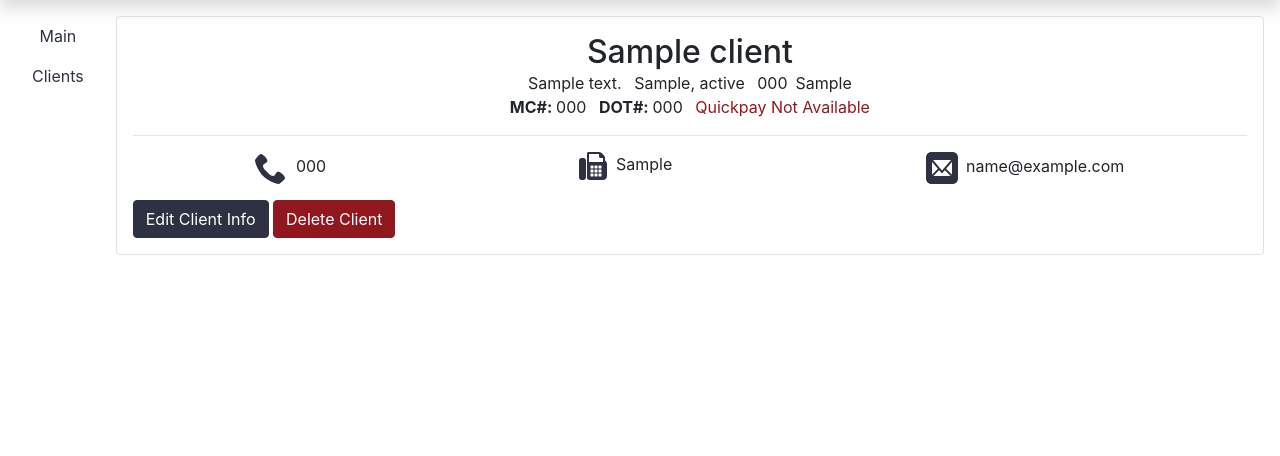
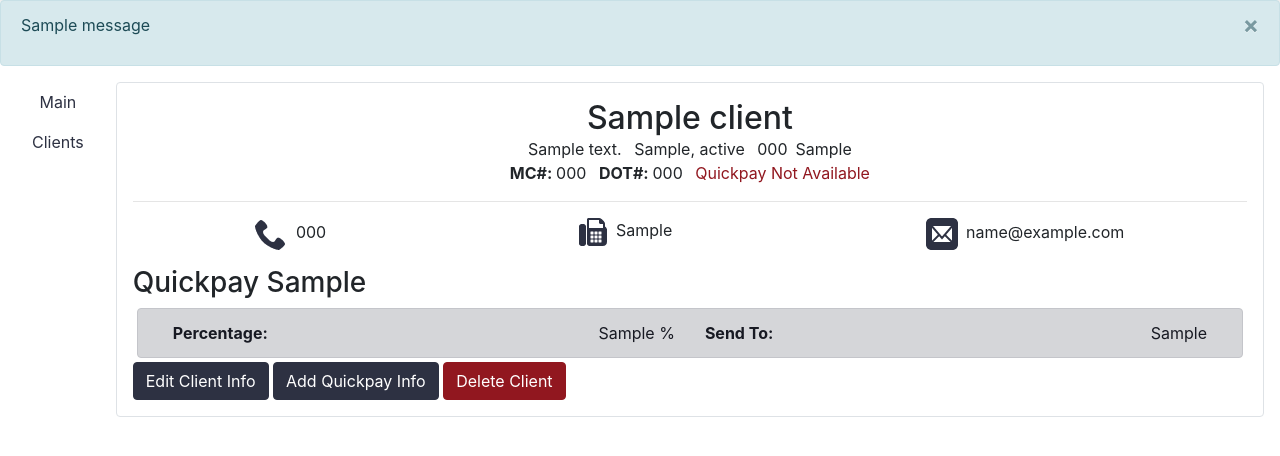
Before and after one commit to alsalgu/saldanaexpress, a Flask app: page /dashboard/clients/1 in a window 1280 px wide. Shown: the part 56-512 px from the top of the page. Run offline with Flask 2, Linux system fonts and the light colour scheme; a user stored in the database is signed in; tables that the repository leaves empty hold one stand-in row (values such as "Sample post"); one stand-in notice (Sample message) is shown; some libraries are stand-ins or nearby versions.

Commit message:
Full CRUD Functionality for Clients and Quickpay

```diff
--- /dev/null
+++ b/app/main/forms.py
@@ -0,0 +1,27 @@
+from flask_wtf import FlaskForm
+from wtforms import StringField, PasswordField, BooleanField, SubmitField, SelectField
+from wtforms.validators import DataRequired, Email, EqualTo, ValidationError
+from app.database.models import User
+
+class EditClientForm(FlaskForm):
+    client_name = StringField('Client Name')
+    email = StringField('Email')
+    phone = StringField('Phone')
+    fax = StringField('Fax')
+    address = StringField('Address')
+    city = StringField('City')
+    state = StringField('State')
+    country = StringField('Country')
+    mc_number = StringField('MC#')
+    dot_number = StringField('DOT#')
+    quickpay = SelectField('Quickpay Available', choices=[('1', 'Yes'), ('0', 'No')])
+    submitClient = SubmitField('Save Changes')
+
+class EditQuickpayForm(FlaskForm):
+    pay_percentage = StringField('Percentage')
+    send_to = StringField('Send To')
+    send_to_type = SelectField('Send-To Type', choices=[('Address', 'Address'), ('Email', 'Email'), ('Fax', 'Fax')])
+    submitQuickpay = SubmitField('Save Changes')
+
+class DeleteClient(FlaskForm):
+    submitDelete = SubmitField('Confirm Deletion')
--- a/app/main/routes.py
+++ b/app/main/routes.py
@@ -5,6 +5,7 @@ from app.main import bp
 from flask_login import current_user, login_user, logout_user, login_required
 from app.database.models import User, Client, Quickpay
 from werkzeug.urls import url_parse
+from app.main.forms import EditClientForm, EditQuickpayForm, DeleteClient
 
 @bp.route('/')
 def index():
@@ -30,6 +31,7 @@ def clients():
                             fax = request.form['fax-number'],
                             address = formatted_address,
                             zipcode = request.form['postal_code'],
+                            city = request.form['locality'],
                             state = request.form['administrative_area_level_1'],
                             country = request.form['country'],
                             user_id = current_user.id,
@@ -47,25 +49,56 @@ def clients():
 @login_required
 def singleClient(client_id):
     current_client = Client.query.filter_by(id=client_id, user_id=current_user.id).first()
-    current_client_quickpay = Quickpay.query.filter_by(client_id = client_id).first()
-    if current_client_quickpay is None and request.method == "POST":
-        newQuickpay = Quickpay(pay_percentage = request.form['qp-percentage'],
-                                send_to = request.form['send-to'],
-                                send_to_type = request.form['send-to-type'],
+    current_client_quickpay = Quickpay.query.filter_by(client_id=client_id).first()
+    form = EditClientForm()
+    form2 = EditQuickpayForm()
+    form3 = DeleteClient()
+    if current_client_quickpay is None and form2.validate_on_submit():
+        newQuickpay = Quickpay(pay_percentage = form2.pay_percentage.data,
+                                send_to = form2.send_to.data,
+                                send_to_type = form2.send_to_type.data,
                                 client_id = current_client.id)
         db.session.add(newQuickpay)
+        db.session.commit()
         flash('New Quickpay Info')
+        return redirect(url_for('main.singleClient', client_id=current_client.id))
+    if form2.submitQuickpay.data and form2.validate_on_submit():
+        if form2.pay_percentage.data:
+            current_client_quickpay.pay_percentage = form2.pay_percentage.data
+        if form2.send_to.data:
+            current_client_quickpay.send_to = form2.send_to.data
+        if form2.send_to_type:
+            current_client_quickpay.send_to_type = form2.send_to_type.data
+        db.session.add(current_client_quickpay)
         db.session.commit()
-        return render_template('dashboard/dash-client-view.html', current_client=current_client, current_client_quickpay = current_client_quickpay)
-    elif request.method == "POST":
-        if request.form['qp-percentage']:
-            current_client_quickpay.pay_percentage = request.form['qp-percentage']
-        if request.form['send-to']:
-            current_client_quickpay.send_to = request.form['send-to']
-        if request.form['send-to-type']:
-            current_client_quickpay.send_to_type = request.form['send-to-type']
-        db.session.add(current_client_quickpay)
-        flash('Quickpay Updated')
+        flash('Quickpay Updated!')
+        return redirect(url_for('main.singleClient', client_id=current_client.id))
+    if form3.submitDelete.data and form3.validate_on_submit():
+        db.session.delete(current_client)
         db.session.commit()
-    else:
-        return render_template('dashboard/dash-client-view.html', current_client=current_client, current_client_quickpay = current_client_quickpay)
+        flash('Client Deleted!')
+        return redirect(url_for('main.clients'))
+    if form.submitClient.data and form.validate_on_submit():
+        if form.client_name.data:
+            current_client.client_name = form.client_name.data
+        if form.email.data:
+            current_client.email = form.email.data
+        if form.phone.data:
+            current_client.phone = form.phone.data
+        if form.fax.data:
+            current_client.fax = form.fax.data
+        if form.address.data:
+            current_client.address = form.address.data
+        if form.city.data:
+            current_client.city = form.city.data
+        if form.state.data:
+            current_client.state = form.state.data
+        if form.country.data:
+            current_client.country = form.country.data
+        if form.quickpay.data:
+            current_client.quickpay = form.quickpay.data
+        db.session.add(current_client)
+        db.session.commit()
+        flash('Client Updated!')
+        return redirect(url_for('main.singleClient', client_id=current_client.id))
+    return render_template('dashboard/dash-client-view.html', current_client=current_client, current_client_quickpay = current_client_quickpay, form=form, form2=form2, form3=form3)
--- a/app/templates/base.html
+++ b/app/templates/base.html
@@ -18,6 +18,21 @@
     </noscript>
     <!-- Navbar Block-->
     <div id="base-nav">{% include 'layout/navbar-top.html' %}</div>
+    <!-- Flash Messages -->
+    {% with messages = get_flashed_messages() %}
+    {% if messages %}
+    <div class="alert alert-info alert-dismissible fade show" role="alert">
+        <button type="button" class="close" data-dismiss="alert" aria-label="Close">
+            <span aria-hidden="true">&times;</span>
+        </button>
+        <ul class="list-unstyled">
+            {% for message in messages %}
+            <li>{{ message }}</li>
+            {% endfor %}
+        </ul>
+    </div>
+    {% endif %}
+    {% endwith %}
     <!-- Main Block-->
     <div id="base-content" class="m-3">{% block content %}{% endblock %}</div>
     <!-- Footer Block-->
--- a/app/templates/dashboard/dash-add-quickpay.html
+++ b/app/templates/dashboard/dash-add-quickpay.html
@@ -1,22 +1,32 @@
 <div class="modal-body">
-    <form method="POST">
-        <label class="sr-only" for="qp-percentage">Pay Percentage</label>
-        <span class="mb-2">Pay Percentage:</span>
-        <input type="text" class="form-control mb-2" id="qp-percentage" name="qp-percentage" placeholder="5">
-
-        <span class="mb-2">Send To:</span>
-        <input type="text" class="form-control mb-2" id="send-to" name="send-to" placeholder="pay@payme.now">
-
-        <span class="mb-2">Send-To Type:</span><br/>
-        <select id="send-to-type" name="send-to-type">
-            <option>Address</option>
-            <option>Email</option>
-            <option>Fax</option>
-        </select>
+    <div class="alert alert-info">Leave blank if no change is required.</div>
+    <form method="POST" action="#">
+            {{ form2.hidden_tag() }}
+            <p>
+                {{ form2.pay_percentage.label }}<br>
+                {{ form2.pay_percentage(size=32) }}<br>
+                {% for error in form2.pay_percentage.errors %}
+                <div class="alert alert-danger">{{ error }}</div>
+                {% endfor %}
+            </p>
+            <p>
+                {{ form2.send_to.label }}<br>
+                {{ form2.send_to(size=32) }}<br>
+                {% for error in form2.send_to.errors %}
+                <div class="alert alert-danger">{{ error }}</div>
+                {% endfor %}
+            </p>
+            <p>
+                {{ form2.send_to_type.label }}<br>
+                {{ form2.send_to_type() }}<br>
+                {% for error in form2.send_to_type.errors %}
+                <div class="alert alert-danger">{{ error }}</div>
+                {% endfor %}
+            </p>
 
         <div class="modal-footer">
             <button type="button" class="btn btn-secondary" data-dismiss="modal">Cancel</button>
-            <input type="submit" value="Accept" class="btn btn-primary" />
+            {{ form2.submitQuickpay() }}
         </div>
     </form>
 </div>
--- a/app/templates/dashboard/dash-client-view.html
+++ b/app/templates/dashboard/dash-client-view.html
@@ -50,24 +50,31 @@
                 </li>
             </ul>
         </div>
-        {% if current_client.quickpay == 1 %}
         <div id="quickpay-info">
             {% if current_client_quickpay is none %}
-            QuickPay Not Set Up
+            Quickpay not available
             {% else %}
-            QuickPay Info
+            {% include 'dashboard/dash-quickpay-view.html' %}
             {% endif %}
         </div>
-        {% endif %}
     </div>
     <div id="client-manage-buttons">
-        <div class="btn btn-primary">Edit Client Info</div>
-        {% if current_client.quickpay == 1 %}
-        <a href="#" class="btn btn-primary" data-toggle="modal" data-target="#AddQuickpayModal">Edit Quickpay Info</a>
-        {% endif %}
-        <div class="btn btn-danger">Delete Client</div>
+        <a href="#" id="editClientButton" class="btn btn-primary" data-toggle="modal" data-target="#editClientModal">
+            Edit Client Info
+        </a>
+        <a href="#" id="quickpayButton" class="btn btn-primary" data-toggle="modal" data-target="#AddQuickpayModal">
+            {% if current_client.quickpay == 1 %}
+            Edit Quickpay Info
+            {% else %}
+            Add Quickpay Info
+            {% endif %}
+        </a>
+        <a href="#" id="deleteClientBUtton" class="btn btn-danger" data-toggle="modal" data-target="#deleteClientModal">
+            Delete Client
+        </a>
 
     </div>
+
 </div>
 
 <!-- Modal -->
@@ -85,6 +92,31 @@
     </div>
 </div>
 
+<!-- Edit Client Info Modal -->
+<div class="modal" id="editClientModal" tabindex="-1" role="dialog" aria-labelledby="editClientModalLabel" aria-hidden="true">
+    <div class="modal-dialog" role="document">
+        <div class="modal-content">
+            <div class="modal-header">
+                <h5 class="modal-title" id="editClientModalLabel">Edit Client Info</h5>
+            </div>
+            {% include 'dashboard/dash-edit-client.html' %}
+        </div>
+    </div>
+</div>
+
+<!-- DElete Modal -->
+<div class="modal" id="deleteClientModal" tabindex="-1" role="dialog" aria-labelledby="deleteClientModalLabel"
+    aria-hidden="true">
+    <div class="modal-dialog" role="document">
+        <div class="modal-content">
+            <div class="modal-header">
+                <h5 class="modal-title" id="deleteClientModalLabel">Delete Client Info</h5>
+            </div>
+            {% include 'dashboard/dash-delete-client.html' %}
+        </div>
+    </div>
+</div>
+
 
 
 {% endblock %}
--- /dev/null
+++ b/app/templates/dashboard/dash-delete-client.html
@@ -0,0 +1,14 @@
+<div class="modal-body">
+    <div class="alert alert-danger">
+        <p>Are you sure you want to delete {{current_client.client_name}}?</p>
+        <p class="font-weight-bold m-0 p-0">This action is irreversible!</p>
+    </div>
+    <form method="POST" action="#">
+        {{ form3.hidden_tag() }}
+
+        <div class="modal-footer">
+            <button type="button" class="btn btn-secondary" data-dismiss="modal">Cancel</button>
+            {{ form3.submitDelete() }}
+    </form>
+</div>
+</div>
--- /dev/null
+++ b/app/templates/dashboard/dash-edit-client.html
@@ -0,0 +1,70 @@
+<div class="modal-body text-center">
+    <div class="alert alert-info">Leave blank if no change is required.</div>
+    <form method="POST" action="#">
+        {{ form.hidden_tag() }}
+        <p>
+            {{ form.client_name.label }}<br>
+            {{ form.client_name(size=32) }}<br>
+            {% for error in form.client_name.errors %}
+            <div class="alert alert-danger">{{ error }}</div>
+            {% endfor %}
+        </p>
+        <p>
+            {{ form.email.label }}<br>
+            {{ form.email(size=32) }}<br>
+            {% for error in form.email.errors %}
+            <div class="alert alert-danger">{{ error }}</div>
+            {% endfor %}
+        </p>
+        <p>
+            {{ form.phone.label }}<br>
+            {{ form.phone(size=32) }}<br>
+            {% for error in form.phone.errors %}
+            <div class="alert alert-danger">{{ error }}</div>
+            {% endfor %}
+        </p>
+        <p>
+            {{ form.fax.label }}<br>
+            {{ form.fax(size=32) }}<br>
+            {% for error in form.fax.errors %}
+            <div class="alert alert-danger">{{ error }}</div>
+            {% endfor %}
+        </p>
+        <p>
+            {{ form.address.label }}<br>
+            {{ form.address(size=32) }}<br>
+            {% for error in form.address.errors %}
+            <div class="alert alert-danger">{{ error }}</div>
+            {% endfor %}
+        </p>
+        <p>
+            {{ form.city.label }}<br>
+            {{ form.city(size=32) }}<br>
+            {% for error in form.email.errors %}
+            <div class="alert alert-danger">{{ error }}</div>
+            {% endfor %}
+        </p>
+        <p>
+            {{ form.state.label }}<br>
+            {{ form.state(size=32) }}<br>
+            {% for error in form.city.errors %}
+            <div class="alert alert-danger">{{ error }}</div>
+            {% endfor %}
+        </p>
+        <p>
+            {{ form.country.label }}<br>
+            {{ form.country(size=32) }}<br>
+            {% for error in form.country.errors %}
+            <div class="alert alert-danger">{{ error }}</div>
+            {% endfor %}
+        </p>
+        <p>
+            {{form.quickpay.label}}<br/>
+            {{form.quickpay()}}
+        </p>
+        <div class="modal-footer">
+            <button type="button" class="btn btn-secondary" data-dismiss="modal">Cancel</button>
+            {{ form.submitClient() }}
+        </div>
+    </form>
+</div>
--- /dev/null
+++ b/app/templates/dashboard/dash-quickpay-view.html
@@ -0,0 +1,14 @@
+<div>
+    <h3>Quickpay {{current_client_quickpay.send_to_type}}</h3>
+    <div class="row alert alert-primary m-1">
+        <div class="col d-flex justify-content-between">
+            <span class="font-weight-bold">Percentage: </span>
+            <span>{{current_client_quickpay.pay_percentage}} %</span>
+        </div>
+        <div class="col d-flex justify-content-between">
+            <span class="font-weight-bold">Send To: </span>
+            <span>{{current_client_quickpay.send_to}}</span>
+        </div>
+    </div>
+
+</div>
```
Also changed, not shown: app/auth/forms.py (+14 -0 lines), app/templates/dashboard/dash-add-client.html (+4 -6 lines).
